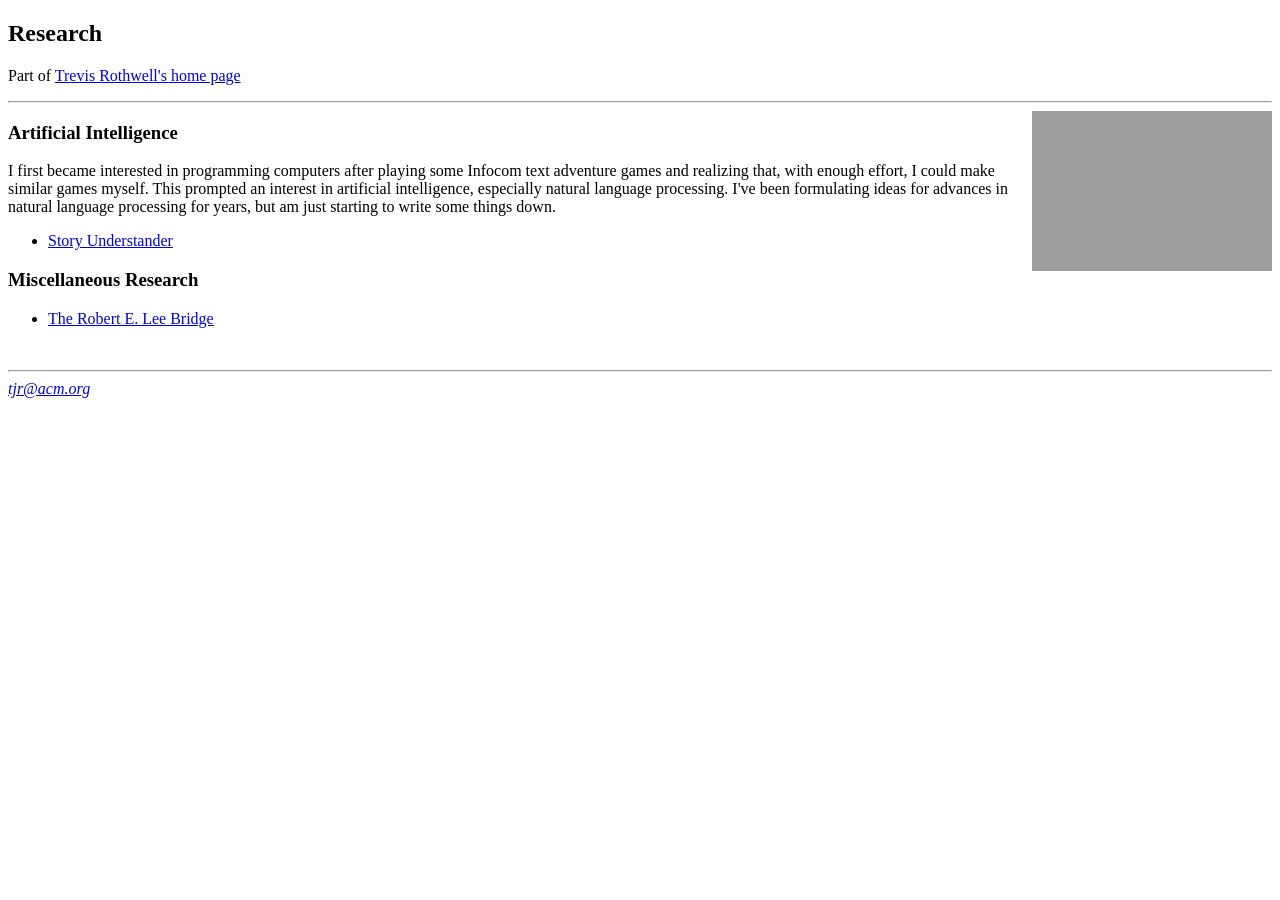
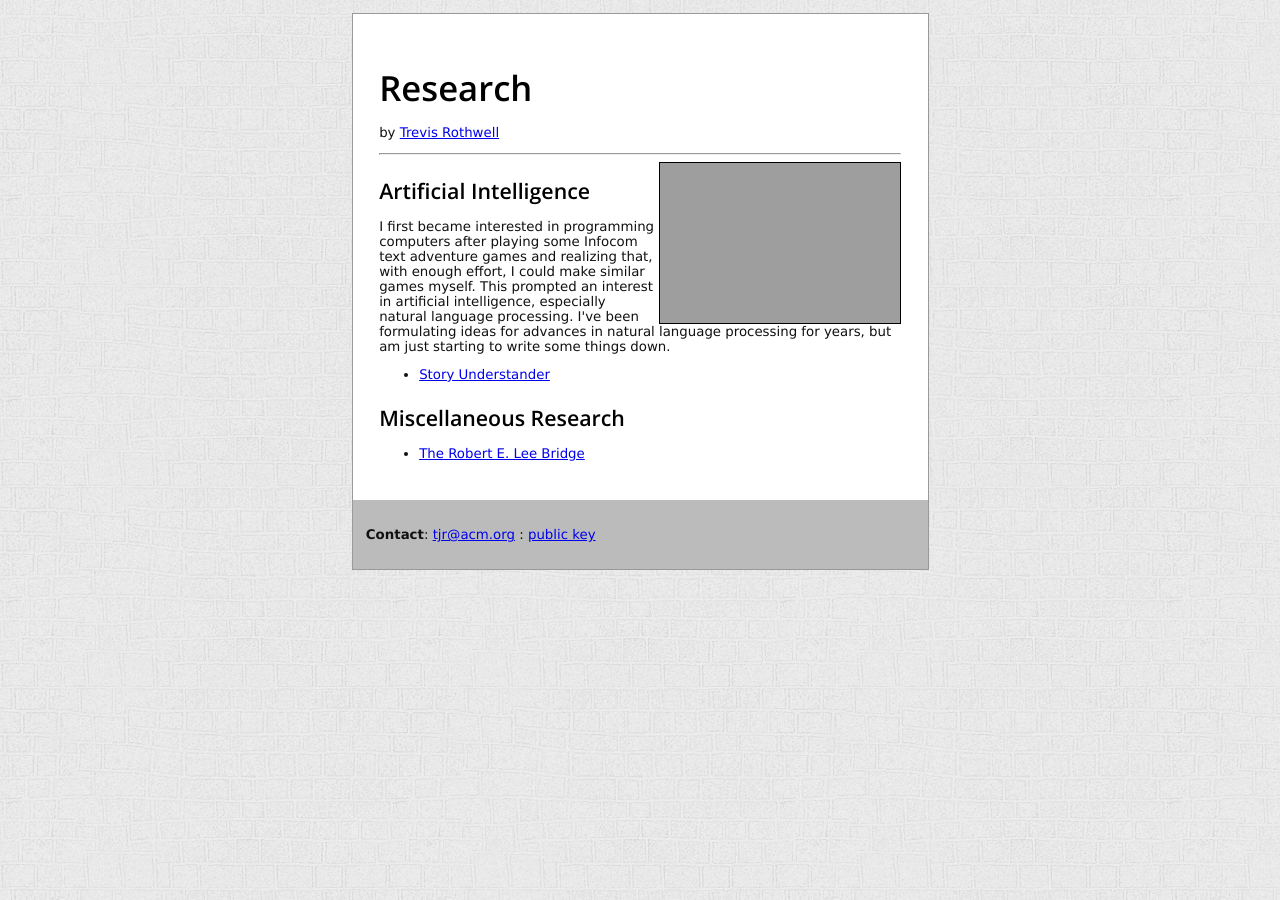
Before and after one commit to tjr/tjr.github.com, a Jekyll site: the page research/index.html, which Jekyll copies as it is, in a window 1280 px wide. Built offline with Jekyll 4.4.1, drawn with Linux system fonts in a browser that asks for light colours; grey boxes are pictures that could not be loaded.

Commit message:
refresh research page

```diff
--- /dev/null
+++ b/css/research.css
@@ -0,0 +1,53 @@
+/* Imports */
+@import url(http://fonts.googleapis.com/css?family=Open+Sans:600);
+
+body {
+    padding-top: 0px;
+    padding-bottom: 0px;
+    margin-top: 1em;
+    margin-bottom: 2em;
+    text-align: center;
+    background-color: #9B9;
+    background-image: url("/images/ravenna.png");
+}
+
+#content {
+    background-color: #FFF;
+    width: 575px;
+    margin: 0px auto;
+    text-align: left;
+    padding: 0px;
+    border: 1px solid #999;
+}
+
+img.photo { border: 1px solid black; }
+
+
+.insertbox {
+  background-color: #CCC;
+  padding: 1em;
+}
+
+.powderblue {
+  background-color: #BBB;
+  padding: 1em;
+}
+
+.peachpuff {
+  background-color: #FFA45D;
+  padding: 1em;
+}
+
+.white {
+  background-color: white;
+  padding: 2em;
+}
+
+/* fonts */
+body {font-family: Verdana; font-size:10pt; color: #111;}
+h1, h2, h3, h4, h5 {font-family: "Open Sans", "Trebuchet MS", sans-serif; font-weight: 600; color: #000; margin-bottom: 0.2em;}
+h1 {font-size: 26pt;}
+h2 {font-size: 20pt;}
+h3 {font-size: 16pt;}
+h4 {font-size: 14pt;}
+h5 {font-size: 12pt;}
--- a/research/index.html
+++ b/research/index.html
@@ -1,14 +1,19 @@
-<!DOCTYPE html>
-<html lang="en-us" xmlns="http://www.w3.org/1999/xhtml">
+<html>
 <head>
-  <meta charset="utf-8"/>
-  <title>Research</title>
-  <link rel="stylesheet" href="/site.css" media="all" title="Default" charset="utf-8"/>
+    <title>Trevis Rothwell's Research Page</title>
+    <link rel="stylesheet" href="/css/research.css" media="all" title="Default" charset="utf-8">
 </head>
+
 <body>
-    <h2>Research</h2>
+<div id="content">
+
+<div class="white">
+<h1>Research</h1>
+
 <p>
-Part of <a href="/">Trevis Rothwell's home page</a>
+by <a href="/">Trevis Rothwell</a>
+</p>
+
 <hr>
 
 <a href="http://www.flickr.com/photos/trothwell/5187408482/" title="IMG_5423 by trothwell, on Flickr"><img src="http://farm2.static.flickr.com/1265/5187408482_c1b75e4f33_m.jpg" width="240" height="160" alt="IMG_5423" class="photo" align="right"/></a>
@@ -32,8 +37,15 @@ to write some things down.
 <li><a href="./robert-e-lee-bridge">The Robert E. Lee Bridge</a></li>
 </ul>
 
-<br clear=right>
-<hr>
-<i><a href="mailto:tjr@acm.org">tjr@acm.org</a></i>
+</div>
+
+<div class="powderblue">
+<p>
+<b>Contact</b>: <a href="mailto:tjr@acm.org">tjr@acm.org</a> :
+<a href="http://pgp.mit.edu:11371/pks/lookup?op=get&search=0x03B7725C092D4D37">public key</a>
+</p>
+</div>
+
+</div>
 </body>
 </html>
```
Also changed, not shown: images/ravenna.png (added).
